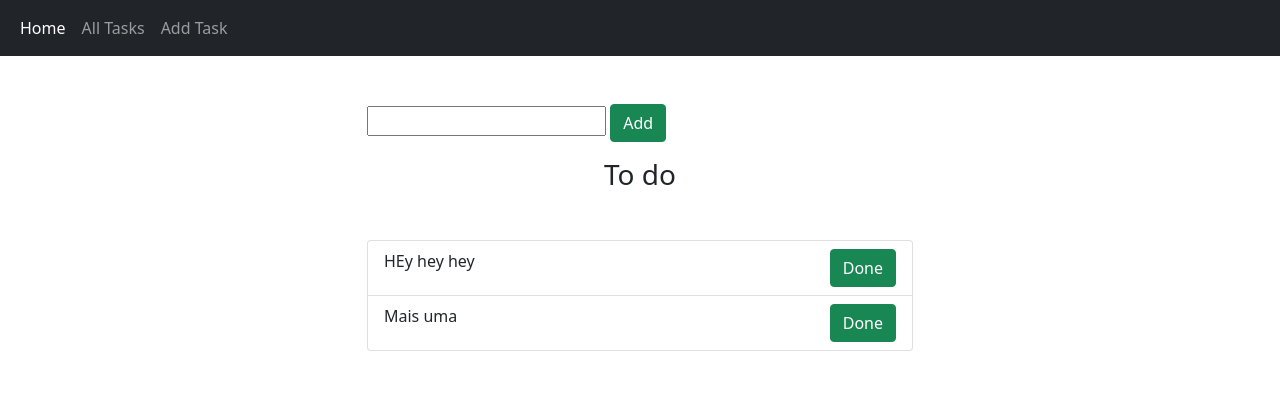
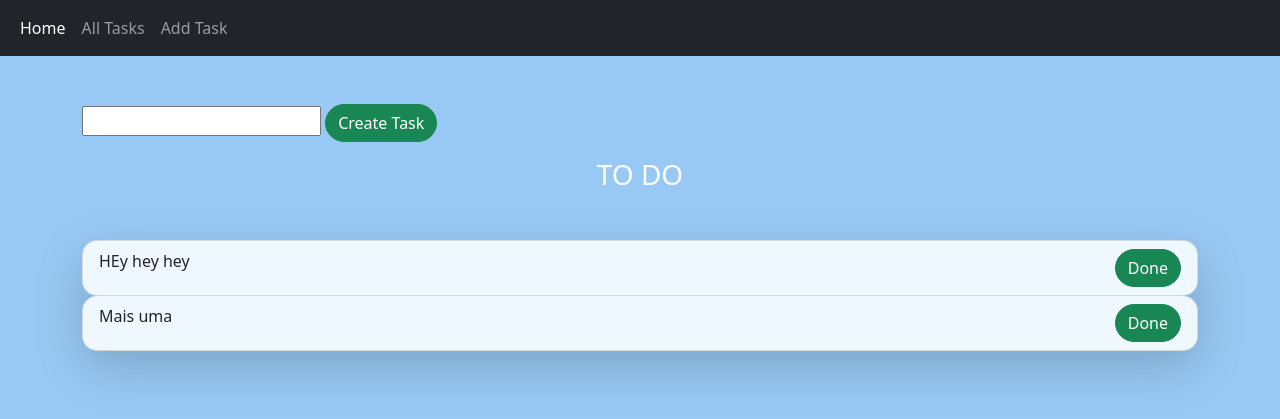
Before and after one commit to thgrillo/CRUD-Django, a Django app: page / in a window 1280 px wide. Shown: the top 419 px of the page. Run offline with Django 3.2, Linux system fonts and the light colour scheme; data comes from the database, SQL or seed files in the repository; both versions use the stored data as it was after the commit.

Commit message:
home with new look

```diff
--- a/firstapp/settings.py
+++ b/firstapp/settings.py
@@ -37,7 +37,8 @@ INSTALLED_APPS = [
     'django.contrib.sessions',
     'django.contrib.messages',
     'django.contrib.staticfiles',
-    'task',
+    'widget_tweaks',
+    'task'
 ]
 
 MIDDLEWARE = [
--- a/task/templates/task/base.html
+++ b/task/templates/task/base.html
@@ -8,7 +8,7 @@
     <!-- CSS only -->
     <link href="https://cdn.jsdelivr.net/npm/bootstrap@5.1.3/dist/css/bootstrap.min.css" rel="stylesheet" integrity="sha384-1BmE4kWBq78iYhFldvKuhfTAU6auU8tT94WrHftjDbrCEXSU1oBoqyl2QvZ6jIW3" crossorigin="anonymous">
 </head>
-<body>
+<body style="background-color: #98c9f4;">
     <nav class="navbar navbar-expand-lg navbar-dark bg-dark">
         <div class="container-fluid">
             <button class="navbar-toggler" type="button" data-bs-toggle="collapse" data-bs-target="#navbarNav" aria-controls="navbarNav" aria-expanded="false" aria-label="Toggle navigation">
--- a/task/templates/task/home.html
+++ b/task/templates/task/home.html
@@ -3,27 +3,26 @@
 {% block maincontent %}
     <div class="container">
         <div class="row">
-            <div class="col-3">
-            </div>
-            <div class="col-6">
+            <div class="col-12">
                 <div class="row">
                     <div class="col-12">
                         <form action="" method="POST">
                             {% csrf_token %}
                             <div class="mb-3 mt-5">
                             {{ form.title }}
-                            <button type="submit" class="btn btn-success">Add</button>
+                            <button type="submit" class="btn btn-success" style="border-radius:50px;">Create Task</button>
                             </div>
                         </form>
                     </div>
                 </div>
                 <div class="row">
                     <div class="col-12">
-                        <h3 class="text-center">To do</h3>
+                        <h3 class="text-center" style="color: white;">TO DO</h3>
+                        <div class="shadow-lg mb-5 bg-white rounded" style="background-color: #8cb9e0 !important;border-radius: 15px !important;">
                             <ul class="list-group mt-5">
                                 {% for task in tasks %}
                                 {% if task.done == False %}
-                                <li class="list-group-item">
+                                <li class="list-group-item" style="background-color: #f0f8ff; border-radius: 15px;">
 
                                 {% comment %} <input class="form-check-input me-1" type="checkbox" value="" aria-label="checkboxtask"> {% endcomment %}
                                     {{ task }}
@@ -34,7 +33,7 @@
                                         <button class="btn btn-warning" style="float: right;">Update</button>
                                     </a> {% endcomment %}
                                     <a href="{% url 'donetask' task.id %}" style="float: right;">
-                                    <button type="submit" class="btn btn-success" style="float: right;">Done</button>
+                                        <button type="submit" class="btn btn-success" style="float: right;border-radius:50px;">Done</button>
                                     </a>
                                 </li>
                                 {% endif %}
@@ -43,9 +42,8 @@
                             </ul>
                         </div>
                     </div>
+                </div>
 
-            </div>
-            <div class="col-3">
             </div>
         </div>
     </div>
```
Also changed, not shown: db.sqlite3. Lines whose indentation alone changed are shown as unchanged.
